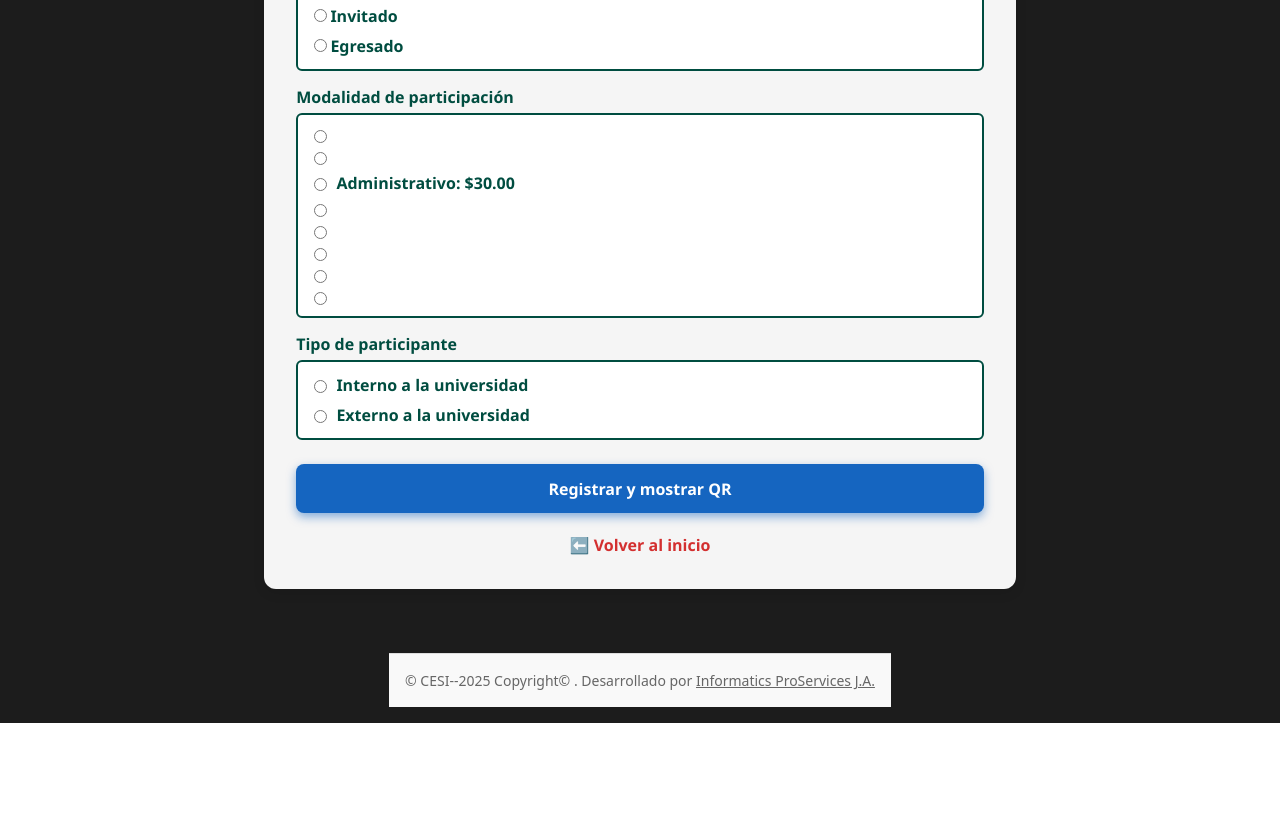
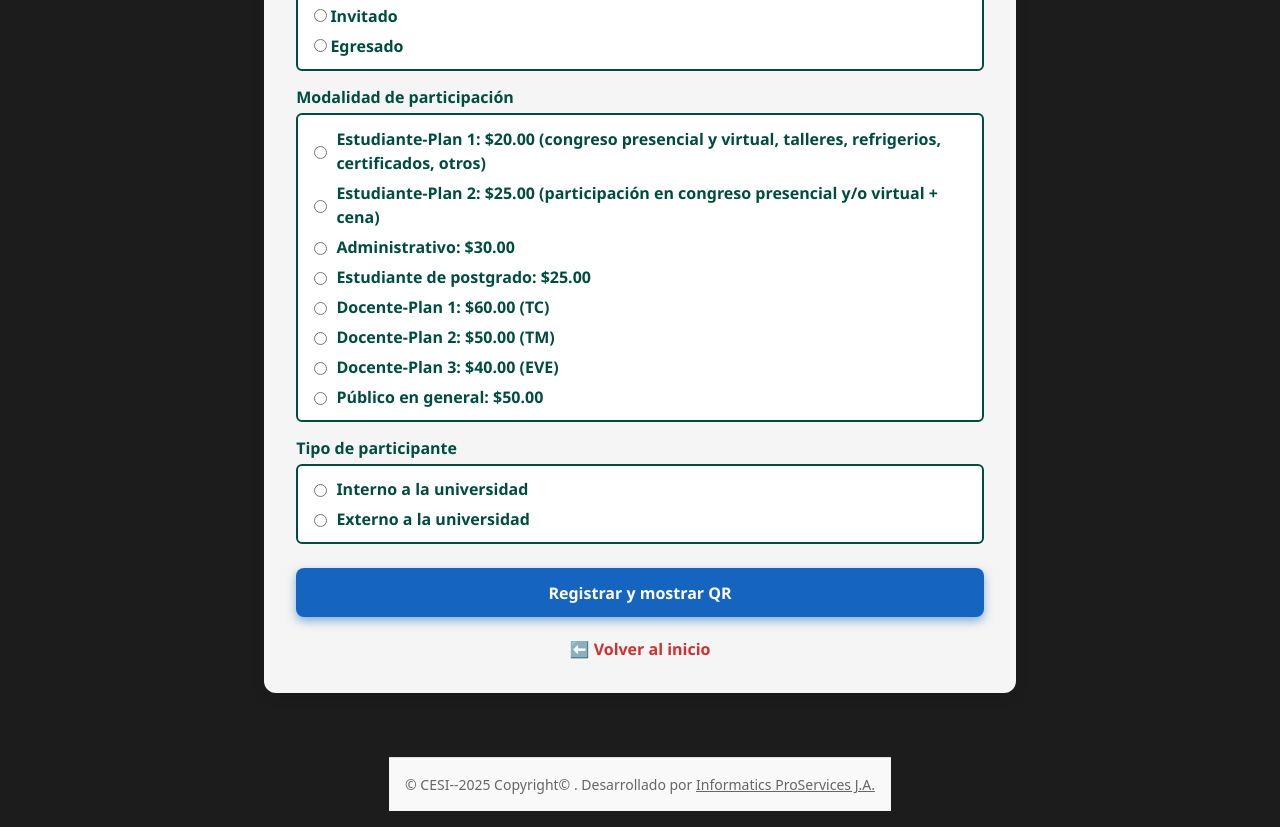
Before and after one commit to Informaticspro/cesi-asistencia, a React (Vite) app: page /registrar in a window 1280 px wide. Shown: the part 1900-2727 px from the top of the page. Before the commit the page ends 2623 px from the top, so only its background shows below. Built offline with nearby package versions, Linux system fonts and the light colour scheme.

Commit message:
ajustes4

```diff
--- a/src/RegistrarParticipante.jsx
+++ b/src/RegistrarParticipante.jsx
@@ -573,14 +573,23 @@ setMostrarErrorCedula(false);
 {[
   { value: "Estudiante-Plan 1: $20.00 (congreso presencial y virtual, talleres, refrigerios, certificados, otros)" },
   { value: "Estudiante-Plan 2: $25.00 (participación en congreso presencial y/o virtual + cena)" },
-{ value: "Administrativo", text: "Administrativo: $30.00" },
+  { value: "Administrativo: $30.00" },
   { value: "Estudiante de postgrado: $25.00" },
   { value: "Docente-Plan 1: $60.00 (TC)" },
   { value: "Docente-Plan 2: $50.00 (TM)" },
   { value: "Docente-Plan 3: $40.00 (EVE)" },
   { value: "Público en general: $50.00" }
 ].map((m) => (
-        <label key={m.value} style={{ display: "flex", alignItems: "center", gap: "6px", fontWeight: 600, color: "#004d40" }}>
+  <label
+    key={m.value}
+    style={{
+      display: "flex",
+      alignItems: "center",
+      gap: "6px",
+      fontWeight: 600,
+      color: "#004d40"
+    }}
+  >
     <input
       type="radio"
       value={m.value}
@@ -588,7 +597,7 @@ setMostrarErrorCedula(false);
       onChange={(e) => setModalidad(e.target.value)}
       disabled={qrVisible}
     />
-          {m.text}
+    {m.value}
   </label>
 ))}
     </div>
```
Lines whose indentation alone changed are shown as unchanged.
